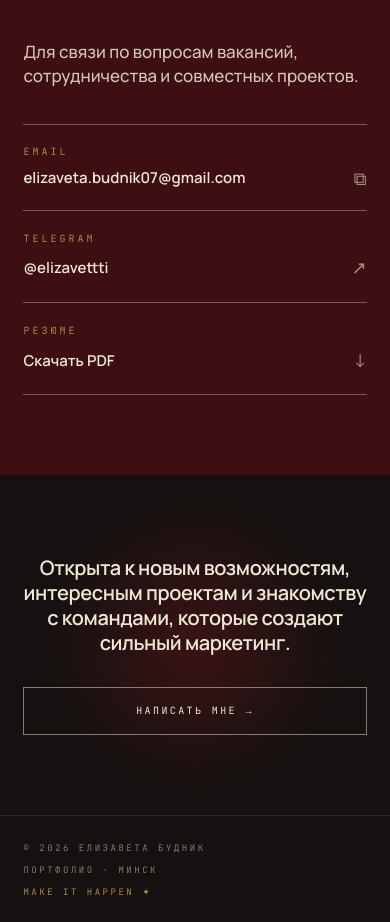
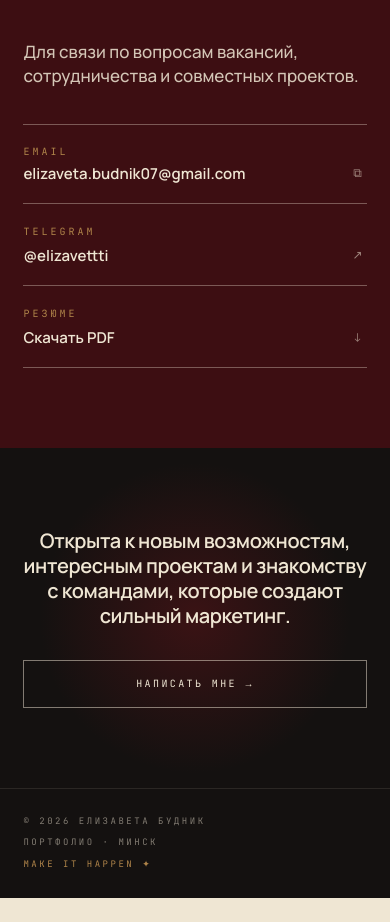
Before and after one commit to elizavetabudnik/portfolio, a plain HTML site: page index.html in a window 390 px wide. Shown: the part 8180-9102 px from the top of the page. After the commit the page ends 9078 px from the top, so only its background shows below. Drawn offline with Linux system fonts and the light colour scheme.

Commit message:
Update index.html

```diff
--- a/index.html
+++ b/index.html
@@ -649,12 +649,36 @@ button{font-family:inherit;cursor:pointer;border:none;background:none;color:inhe
   word-break:break-word;transition:color .3s;
 }
 .contact-item:hover .contact-value{color:var(--gold)}
-.contact-arrow{opacity:.6;font-size:18px}
+
+/* стрелка — фикс на мобилке: больше не «тикер», а аккуратный уголок */
+.contact-arrow{
+  display:inline-flex;
+  align-items:center;
+  justify-content:center;
+  width:22px;height:22px;
+  font-size:14px;
+  line-height:1;
+  opacity:.55;
+  transition:opacity .3s,transform .3s;
+  flex-shrink:0;
+}
+.contact-item:hover .contact-arrow{opacity:1;transform:translateX(2px)}
+
 @media(max-width:640px){
   .contact-intro{font-size:17px;margin-bottom:36px}
-  .contact-item{grid-template-columns:1fr auto;gap:8px;padding:20px 0}
+  .contact-item{
+    grid-template-columns:1fr auto;
+    align-items:start;
+    gap:6px 14px;
+    padding:20px 0;
+  }
   .contact-label{grid-column:1/-1}
-  .contact-value{font-size:15px}
+  .contact-value{font-size:15px;padding-right:8px}
+  .contact-arrow{
+    align-self:center;
+    width:18px;height:18px;
+    font-size:12px;
+  }
 }
 
 /* OUTRO */
```
